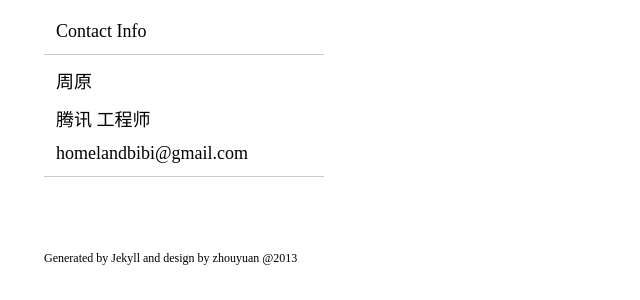
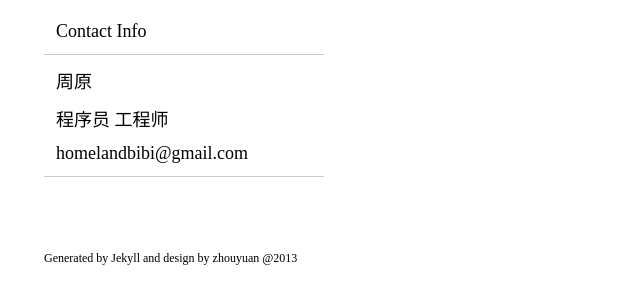
Before and after one commit to rangechow/rangechow.github.com, a Jekyll site: the page built from index.html, in a window 1280 px wide. Shown: the part 569-869 px from the top of the page, without its empty margins (116-756 px from the left). Built offline with Jekyll 4.4.1, drawn with Linux system fonts in a browser that asks for light colours.

```diff
--- a/_layouts/default.html
+++ b/_layouts/default.html
@@ -26,7 +26,7 @@
           </div>
           <div class="widget-content">
             <p class="index">周原</p>
-            <p class="index">腾讯 工程师</p>
+            <p class="index">程序员 工程师</p>
             <p class="index">homelandbibi@gmail.com</p>
           </div>
         </div>
--- a/_layouts/post.html
+++ b/_layouts/post.html
@@ -28,7 +28,7 @@
           </div>
           <div class="widget-content">
             <p class="index">周原</p>
-            <p class="index">腾讯 工程师</p>
+            <p class="index">程序员 工程师</p>
             <p class="index">homelandbibi@gmail.com</p>
           </div>
         </div>
```
